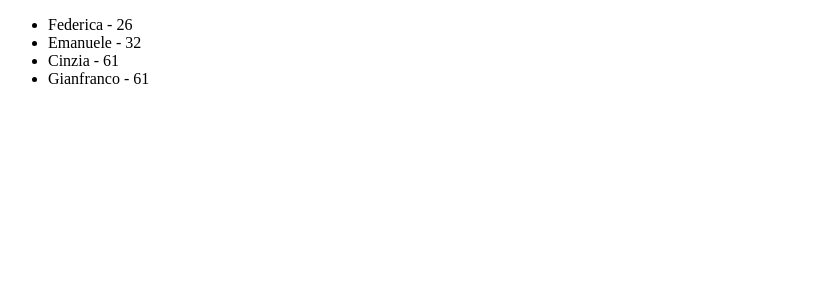
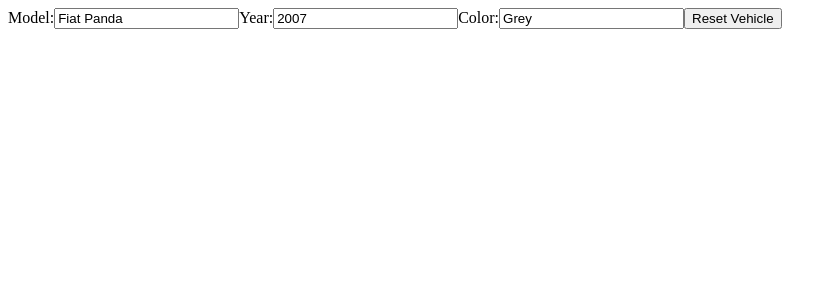
Before and after one commit to Fede-forti/eserciziReact, a React (Create React App) app in the folder esercizio-react/esercizioState/state-app/: page / in a window 1280 px wide. Shown: the top 300 px of the page, without its empty margins (0-837 px from the left). Built offline with nearby package versions, Linux system fonts and the light colour scheme.

Commit message:
exercise done

```diff
--- a/esercizio-react/esercizioState/state-app/src/App.js
+++ b/esercizio-react/esercizioState/state-app/src/App.js
@@ -1,11 +1,11 @@
 import React from "react";
-import { FilteredList } from "./FilteredList";
+import { CarDetails } from "./CarDetails";
 
 export class App extends React.Component {
     render() {
         return (
             <div>
-                <FilteredList/>
+                <CarDetails initialData={{ model: "Fiat Panda", year: "2007", color: "Grey" }}/>
             </div>
         )
     }
--- /dev/null
+++ b/esercizio-react/esercizioState/state-app/src/CarDetails.js
@@ -0,0 +1,43 @@
+import { useRef, useState } from "react"
+
+export function CarDetails({initialData}) {
+    const modelRef = useRef()
+    const yearRef = useRef()
+    const colorRef = useRef()
+
+    const [model, setModel] = useState('')
+    const [year, setYear] = useState('')
+    const [color, setColor] = useState('')
+
+    function modelHandler() {
+        setModel(modelRef.current.value)
+    }
+
+    function yearHandler() {
+        setYear(yearRef.current.value)
+    }
+
+    function colorHandler() {
+        setColor(colorRef.current.value)
+    }
+
+    function handleFormReset(e) {
+        e.preventDefault()
+        modelRef.current.value = initialData.model;
+        yearRef.current.value = initialData.year;
+        colorRef.current.value = initialData.color;
+        console.log(model, year, color)
+    }
+
+    return (
+        <form onSubmit={handleFormReset}>
+            <label for="model">Model:</label>
+            <input name="model" defaultValue={initialData.model} ref={modelRef} onChange={modelHandler} />
+            <label for="year">Year:</label>
+            <input name="year" type="number" defaultValue={initialData.year} ref={yearRef} onChange={yearHandler} />
+            <label for="color">Color:</label>
+            <input name="color" defaultValue={initialData.color} ref={colorRef} onChange={colorHandler} />
+            <button type="submit">Reset Vehicle</button>
+        </form>
+    )
+}
```
